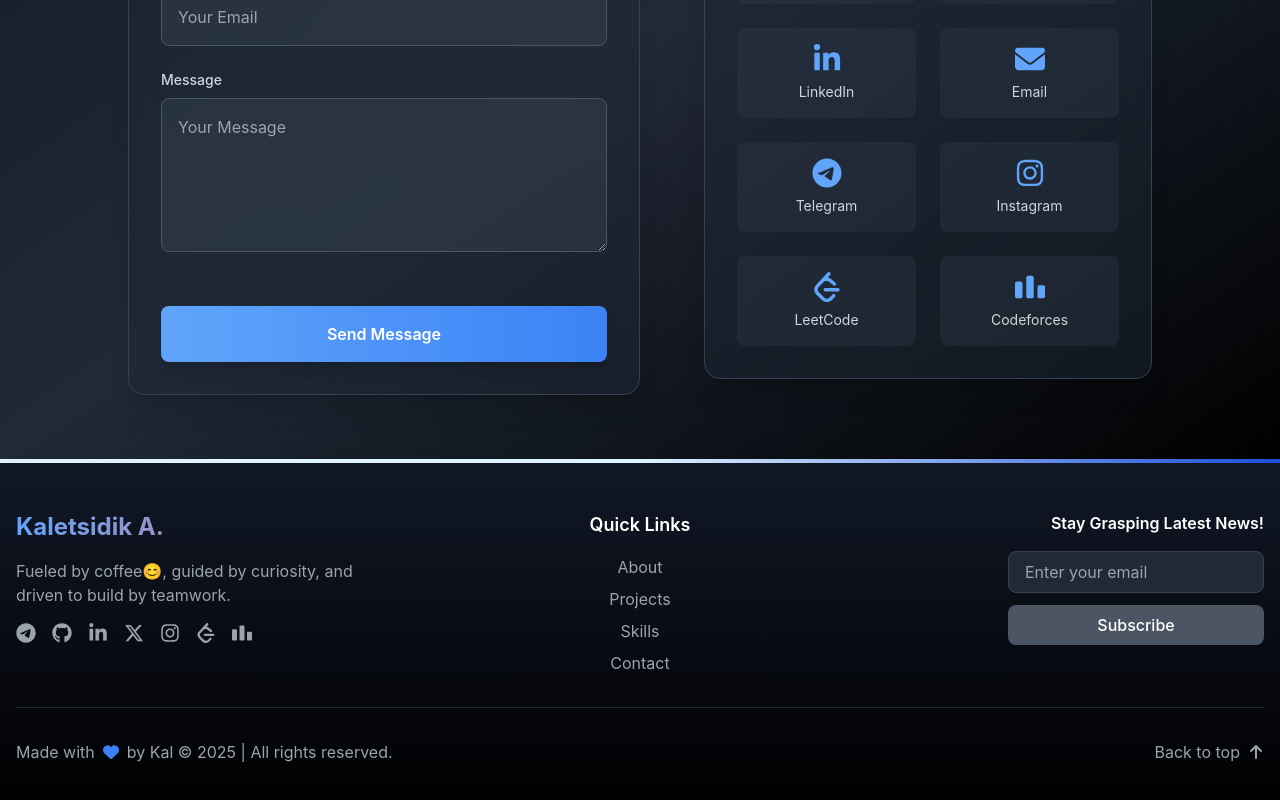
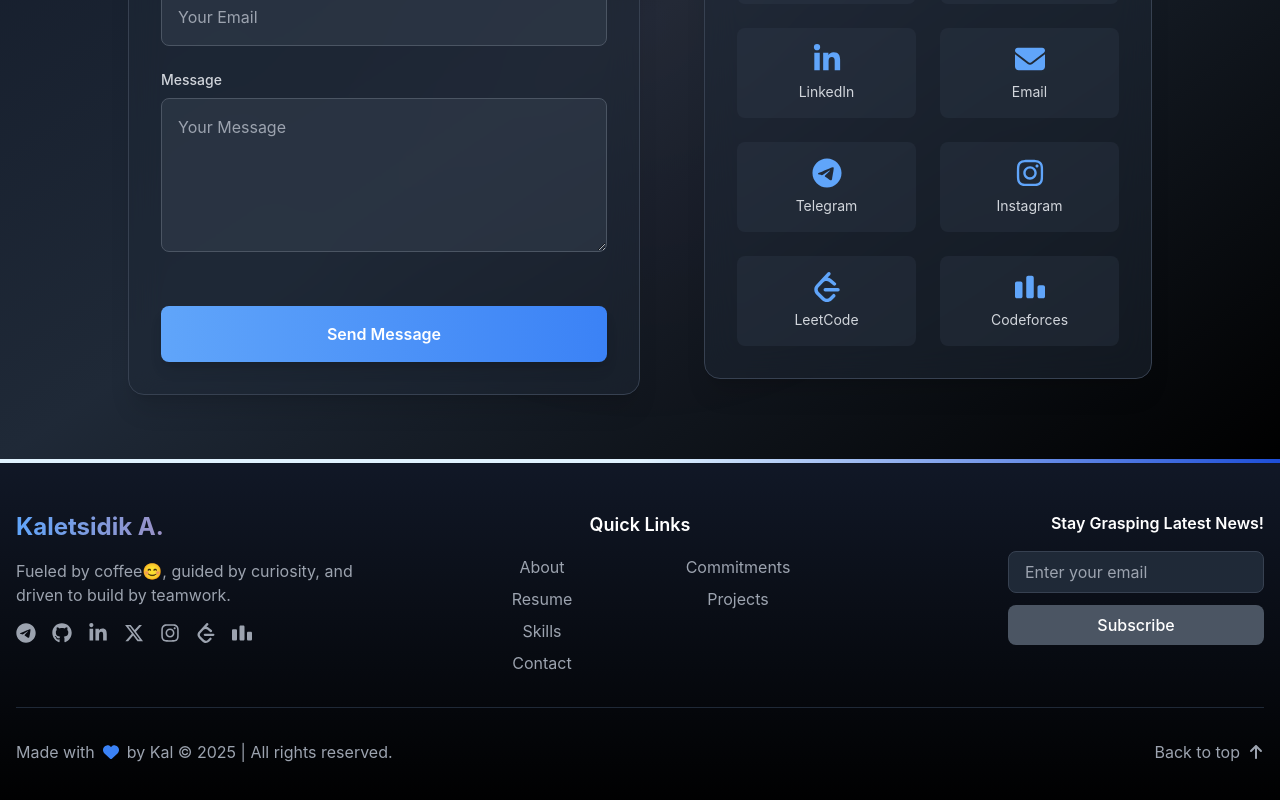
Before and after one commit to kaletsidik1/my-website, a Next.js app in the folder client/: page / in a window 1280 px wide. Shown: the part 4605-5405 px from the top of the page. Built offline with nearby package versions, Linux system fonts and the light colour scheme.

Commit message:
feat: Adjust quicklinks

```diff
--- a/client/components/layout/Footer.tsx
+++ b/client/components/layout/Footer.tsx
@@ -30,7 +30,7 @@ export default function Footer() {
 
   const footerLinks = [
     { title: "About", href: "#about" },
-    { title: "Projects", href: "#projects" },
+    { title: "Resume", href: "/resume" },
     { title: "Skills", href: "#skills" },
     { title: "Contact", href: "#contact" }
   ];
@@ -72,18 +72,29 @@ export default function Footer() {
           {/* Quick Links */}
           <div className="text-center">
             <h3 className="text-lg font-semibold mb-4">Quick Links</h3>
+            <div className="grid grid-cols-2 gap-x-2 gap-y-0 justify-center">
               <ul className="space-y-2">
                 {footerLinks.map((link) => (
                   <li key={link.title}>
                     <a
                       href={link.href}
-                    className="text-gray-400 hover:text-white transition-colors duration-300"
+                      className="text-gray-400 hover:text-blue-400 transition-colors duration-300"
                     >
                       {link.title}
                     </a>
                   </li>
                 ))}
               </ul>
+
+              <ul className="space-y-2">
+                <li>
+                  <a href="#commitments" className="text-gray-400 hover:text-blue-400 transition-colors duration-300">Commitments</a>
+                </li>
+                <li>
+                  <a href="#projects" className="text-gray-400 hover:text-blue-400 transition-colors duration-300">Projects</a>
+                </li>
+              </ul>
+            </div>
           </div>
 
           {/* Newsletter Section */}
```
Lines whose indentation alone changed are shown as unchanged.
